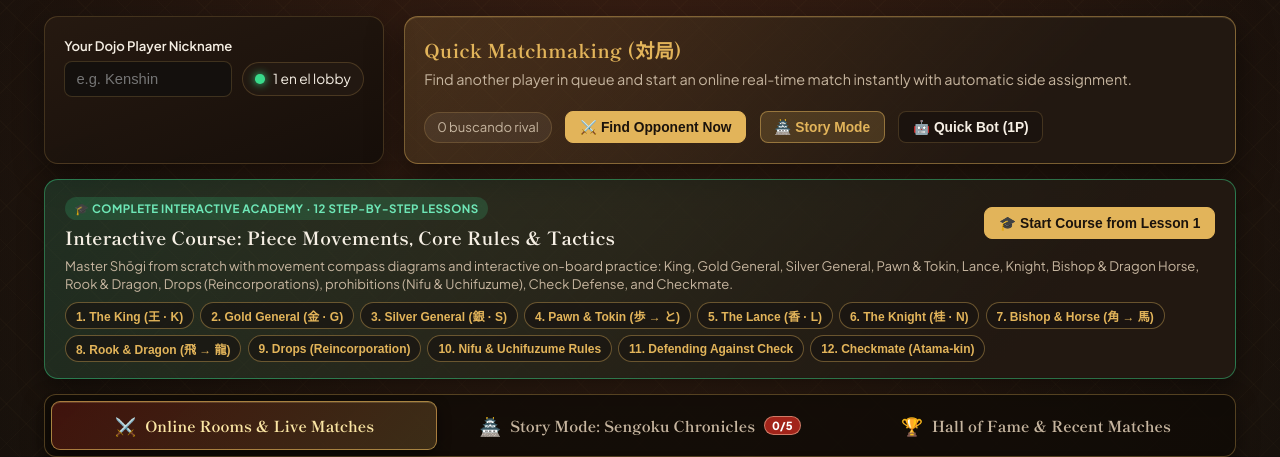
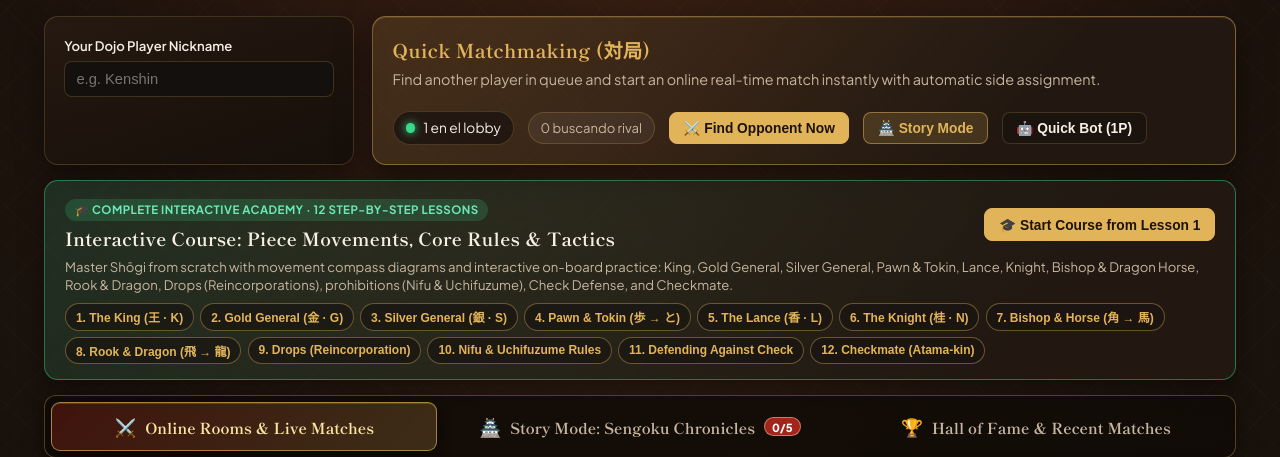
Before and after one commit to valdivieso01/shogi-web, a Flask app: page / in a window 1280 px wide. Shown: the part 126-583 px from the top of the page. Run offline with Flask 3, Linux system fonts and the light colour scheme; data that the repository does not hold is empty; some libraries are stand-ins or nearby versions; some web fonts are replaced.

Commit message:
feat(lobby): hide guest nickname input box when logged in with Google and move online counter pill to matchmaking bar

```diff
--- a/static/app.js
+++ b/static/app.js
@@ -983,6 +983,9 @@
   ];
 
   function getNickname() {
+    if (state.authUser && state.authUser.name) {
+      return state.authUser.name;
+    }
     const val = (lobbyNicknameInput.value || "").trim();
     if (val) {
       state.nickname = val;
@@ -2375,6 +2378,8 @@
 
   function updateAuthUI(user) {
     const btnAdmin = document.getElementById("btn-admin-topbar");
+    const heroProfileCard = document.getElementById("hero-profile-card");
+    const lobbyHero = document.getElementById("lobby-hero");
     if (user) {
       if (btnGoogleLogin) btnGoogleLogin.hidden = true;
       if (userProfileWidget) {
@@ -2384,10 +2389,14 @@
         userRatingTop.textContent = `${user.rating || 1200} pts`;
       }
       if (btnAdmin) btnAdmin.hidden = !user.is_admin;
+      if (heroProfileCard) heroProfileCard.hidden = true;
+      if (lobbyHero) lobbyHero.classList.add("is-authenticated");
     } else {
       if (btnGoogleLogin) btnGoogleLogin.hidden = false;
       if (userProfileWidget) userProfileWidget.hidden = true;
       if (btnAdmin) btnAdmin.hidden = true;
+      if (heroProfileCard) heroProfileCard.hidden = false;
+      if (lobbyHero) lobbyHero.classList.remove("is-authenticated");
     }
     renderStoryCampaign();
   }
--- a/static/index.html
+++ b/static/index.html
@@ -37,7 +37,7 @@
   <link rel="preconnect" href="https://fonts.googleapis.com">
   <link rel="preconnect" href="https://fonts.gstatic.com" crossorigin>
   <link href="https://fonts.googleapis.com/css2?family=Plus+Jakarta+Sans:wght@400;500;600;700;800&family=Shippori+Mincho:wght@600;700;800&family=Yuji+Syuku&display=swap" rel="stylesheet">
-  <link rel="stylesheet" href="/static/styles.css?v=21">
+  <link rel="stylesheet" href="/static/styles.css?v=22">
 
   <!-- Datos Estructurados JSON-LD (Schema.org WebSite + WebApplication + FAQPage) para indexado en Google -->
   <script type="application/ld+json">
@@ -209,15 +209,11 @@
   <main>
     <!-- VISTA 1: LOBBY PRINCIPAL DE MATCHMAKING Y SALAS -->
     <section class="lobby-page" id="lobby-view" aria-label="Lobby principal de emparejamiento y salas">
-      <div class="lobby-hero">
-        <div class="hero-profile">
+      <div class="lobby-hero" id="lobby-hero">
+        <div class="hero-profile" id="hero-profile-card">
           <label class="field-label" for="lobby-nickname" data-i18n="player_name_label">Tu nombre de jugador en el Dojo</label>
           <div class="profile-input-row">
             <input type="text" id="lobby-nickname" class="text-input" placeholder="Ej. Kenshin" data-i18n-placeholder="player_name_placeholder" maxlength="24" autocomplete="nickname">
-            <span class="online-pill">
-              <span class="status-dot online" aria-hidden="true"></span>
-              <span id="online-count-label">1 en el lobby</span>
-            </span>
           </div>
         </div>
 
@@ -229,6 +225,10 @@
             </p>
           </div>
           <div class="matchmake-actions">
+            <span class="online-pill">
+              <span class="status-dot online" aria-hidden="true"></span>
+              <span id="online-count-label">1 en el lobby</span>
+            </span>
             <span class="queue-badge" id="queue-count-badge">0 buscando rival</span>
             <button type="button" class="btn btn-primary btn-lg" id="btn-quick-match" data-i18n="btn_quick_match">
               ⚔️ Buscar Rival Ahora
@@ -810,6 +810,6 @@
   </dialog>
 
   <script src="/static/i18n.js?v=6"></script>
-  <script src="/static/app.js?v=27" defer></script>
+  <script src="/static/app.js?v=28" defer></script>
 </body>
 </html>
--- a/static/styles.css
+++ b/static/styles.css
@@ -266,9 +266,13 @@ h3 {
 
 .lobby-hero {
   display: grid;
-  grid-template-columns: minmax(260px, 340px) 1fr;
-  gap: 1.25rem;
+  grid-template-columns: minmax(250px, 310px) 1fr;
+  gap: 1.15rem;
   align-items: stretch;
+}
+
+.lobby-hero.is-authenticated {
+  grid-template-columns: 1fr;
 }
 
 .hero-profile,
```
